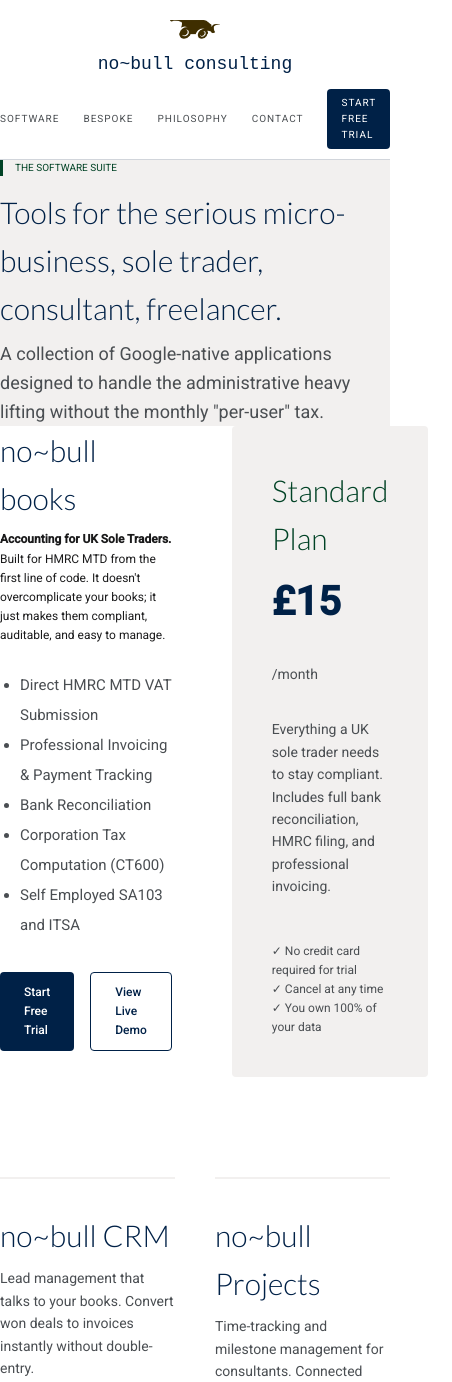
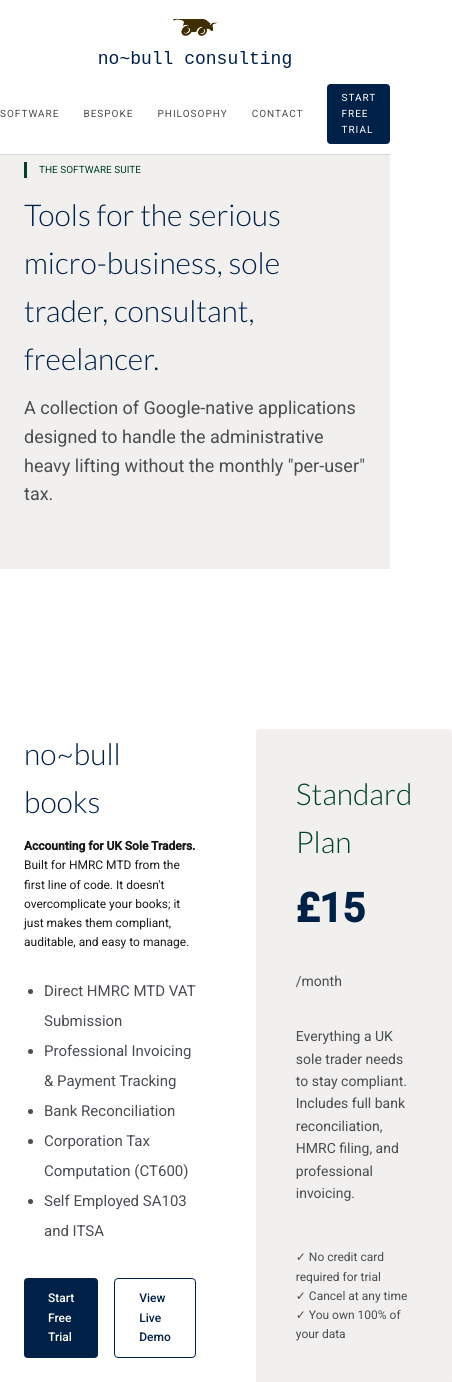
Before and after one commit to no-bull-consulting/nobull-books-hub, a plain HTML site: page docs/products.html in a window 390 px wide. Shown: the top 1382 px of the page, 452 px wide, since content can reach past the window. Drawn offline with Linux system fonts and the light colour scheme.

Commit message:
Restore container grid and fix body alignment

```diff
--- a/docs/_shared.css
+++ b/docs/_shared.css
@@ -1,5 +1,5 @@
 /* no~bull consulting — Final Compiled Styles
-   Updated: Aggressive left-alignment and Button styling
+   Fix: Restored Grid Layout and Left-Alignment
 */
 
 @import url('https://fonts.googleapis.com/css2?family=Lato:wght@300&family=Roboto:wght@400;500&display=swap');
@@ -14,7 +14,7 @@
   --white:        #FFFFFF;
   --font-header: 'Lato', sans-serif;
   --font-body:   'Roboto', sans-serif;
-  --max-w:       1100px;
+  --max-w:       1100px; /* This keeps your content from stretching too far */
   --r:           4px;
 }
 
@@ -26,15 +26,35 @@
   line-height: 1.6;
 }
 
-/* ── STACKED NAVIGATION ── */
+/* ── NAVIGATION ── */
 nav { position: fixed; top: 0; left: 0; right: 0; z-index: 100; background: var(--white); border-bottom: 1px solid #d1d5db; }
 .nav-inner { max-width: var(--max-w); margin: 0 auto; padding: 10px 24px; display: flex; flex-direction: column; align-items: center; }
 .nav-logo { display: flex !important; flex-direction: column; align-items: center; text-decoration: none; margin-bottom: 10px; }
-.nav-logo::before { content: ""; display: block; width: 50px; height: 40px; background-image: url('logo.png'); background-size: contain; background-repeat: no-repeat; background-position: center; }
+.nav-logo::before { content: ""; display: block; width: 45px; height: 35px; background-image: url('logo.png'); background-size: contain; background-repeat: no-repeat; background-position: center; }
 .nav-logo { font-family: 'Courier New', Courier, monospace; font-size: 18px; color: var(--oxford-blue); text-transform: lowercase; }
 .nav-links { display: flex; gap: 24px; align-items: center; }
 .nav-links a { color: var(--slate); font-size: 10px; text-transform: uppercase; letter-spacing: 0.1em; text-decoration: none; }
 .nav-cta { background: var(--oxford-blue); color: var(--white) !important; padding: 6px 14px; border-radius: var(--r); }
+
+/* ── LAYOUT CONTAINERS ── */
+.section { padding: 160px 24px 60px; }
+.container {
+  max-width: var(--max-w);
+  margin: 0 auto;
+  text-align: left !important; /* Forces left alignment site-wide */
+}
+
+/* ── GRID SYSTEM (Fixes the overlapping product box) ── */
+.grid-2 {
+  display: grid;
+  grid-template-columns: 1.5fr 1fr;
+  gap: 60px;
+  align-items: start;
+}
+
+@media (max-width: 768px) {
+  .grid-2 { grid-template-columns: 1fr; gap: 40px; }
+}
 
 /* ── HEADERS & LABELS ── */
 h1, h2, h3, .section-title {
@@ -42,7 +62,7 @@
   font-weight: 300 !important;
   font-size: 30px !important;
   color: var(--oxford-blue);
-  margin-bottom: 8px !important; /* Tightened spacing */
+  margin-bottom: 12px !important;
   text-align: left !important;
 }
 
@@ -52,52 +72,29 @@
     padding-left: 12px;
     text-transform: uppercase;
     font-size: 10px;
-    margin-bottom: 12px; /* Tightened spacing */
-    text-align: left !important;
-    display: block;
+    margin-bottom: 12px;
+    display: inline-block;
 }
 
-/* ── BUTTONS (For Software Page & Site-wide) ── */
-.btn {
-  display: inline-flex;
-  align-items: center;
-  justify-content: center;
-  padding: 10px 24px;
+/* ── BUTTONS ── */
+.btn { display: inline-flex; align-items: center; justify-content: center; padding: 10px 24px; border-radius: var(--r); font-size: 12px; font-weight: 500; text-decoration: none; border: none; transition: 0.2s; cursor: pointer; }
+.btn-primary { background: var(--oxford-blue); color: var(--white) !important; }
+.btn-outline { background: transparent; border: 1px solid var(--oxford-blue); color: var(--oxford-blue) !important; }
+.btn:hover { opacity: 0.8; }
+
+/* ── PRICING CARD ── */
+.pricing-card {
+  background: var(--stone);
+  padding: 40px;
   border-radius: var(--r);
-  font-size: 12px;
-  font-weight: 500;
-  text-decoration: none;
-  transition: 0.2s;
-  cursor: pointer;
-  border: none;
+  border: 1px solid #d1d5db;
 }
 
-.btn-primary { background: var(--oxford-blue); color: var(--white) !important; }
-.btn-primary:hover { background: var(--racing-green); }
-
-.btn-outline {
-  background: transparent;
-  border: 1px solid var(--oxford-blue);
-  color: var(--oxford-blue) !important;
-}
-.btn-outline:hover { background: var(--stone); }
-
-/* ── PHILOSOPHY / LEGAL CONTENT FIX ── */
+/* ── PHILOSOPHY / LEGAL PAGE FIX ── */
 .legal-content {
   max-width: 800px;
-  margin: 140px auto 40px; /* Reduced top margin to pull content up */
+  margin: 140px auto 40px;
   padding: 0 24px;
   text-align: left !important;
 }
-
-.legal-content p, .legal-content li, .legal-content div {
-  margin-bottom: 12px;
-  font-size: 12px;
-  color: var(--slate);
-  text-align: left !important; /* Force left align */
-  display: block;
-}
-
-/* ── FOOTER ── */
-footer { padding: 40px 24px; border-top: 1px solid #d1d5db; }
-footer p, footer a, footer li { font-size: 10px !important; color: var(--slate); }
+.legal-content p, .legal-content li { margin-bottom: 12px; font-size: 12px; color: var(--slate); text-align: left !important; }
```
